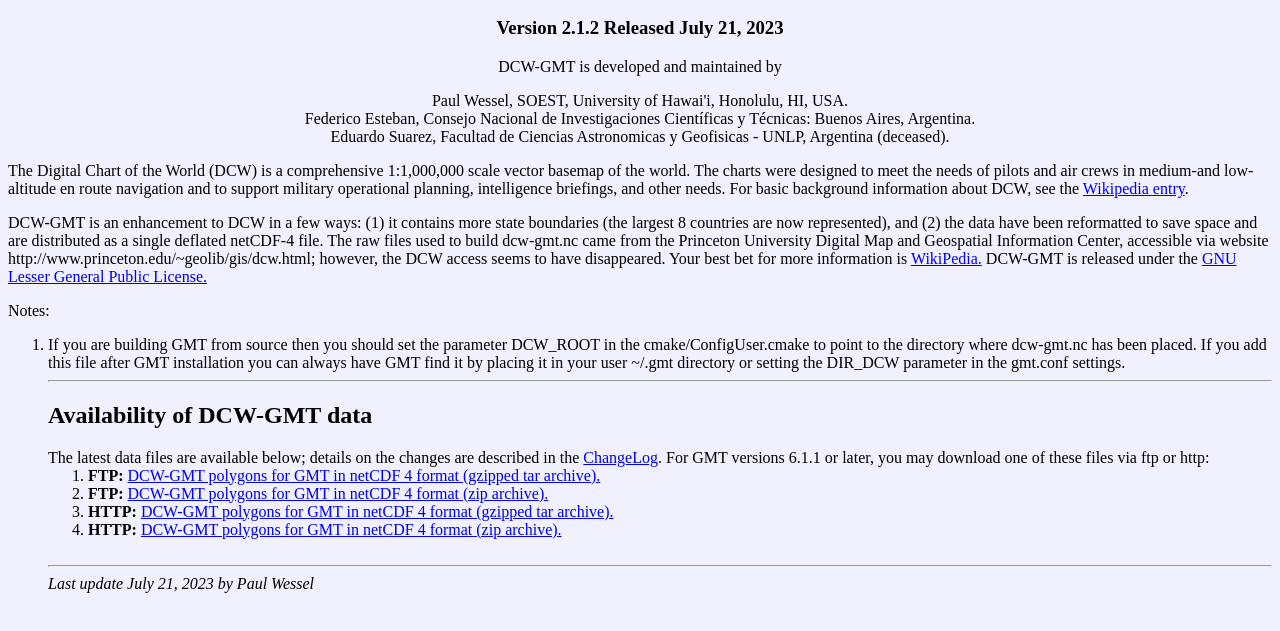
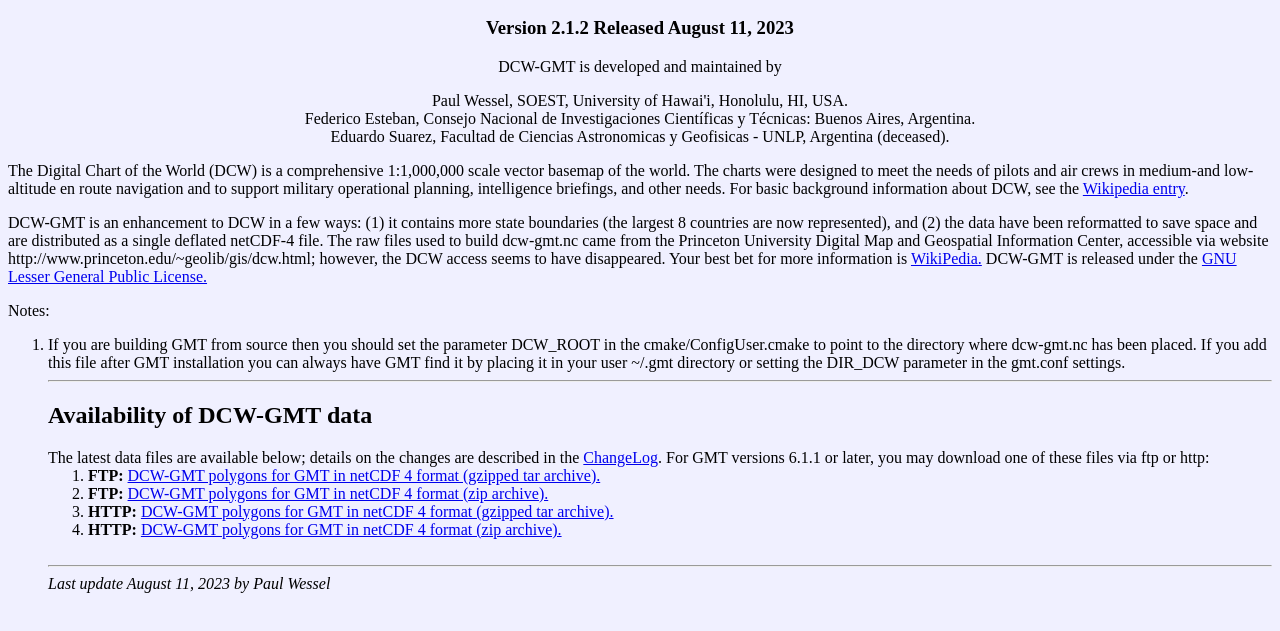
Before and after one commit to GenericMappingTools/dcw-gmt, a plain HTML site: page index.html in a window 1280 px wide. Shown: the part 149-780 px from the top of the page. Drawn offline with Linux system fonts and the light colour scheme.

Commit message:
Update index.html

```diff
--- a/index.html
+++ b/index.html
@@ -4,7 +4,7 @@
 <h2>DCW-GMT - The Digital Chart of the World for GMT 6 or later</h2></center>
 <HR><P>
 <center><img src="dcw-figure.png"><p>
-<h3>Version 2.1.2 Released July 21, 2023</h3>
+<h3>Version 2.1.2 Released August 11, 2023</h3>
 <P>DCW-GMT is developed and maintained by<p>
 Paul Wessel, SOEST, University of Hawai'i, Honolulu, HI, USA.<br>
 Federico Esteban, Consejo Nacional de Investigaciones Científicas y Técnicas: Buenos Aires, Argentina.<br>
@@ -48,5 +48,5 @@ For GMT versions 6.1.1 or later, you may download one of these files via ftp or
 </OL>
 <BR>
 <HR>
-<I>Last update July 21, 2023 by Paul Wessel</I>
+<I>Last update August 11, 2023 by Paul Wessel</I>
 </HTML>
```
